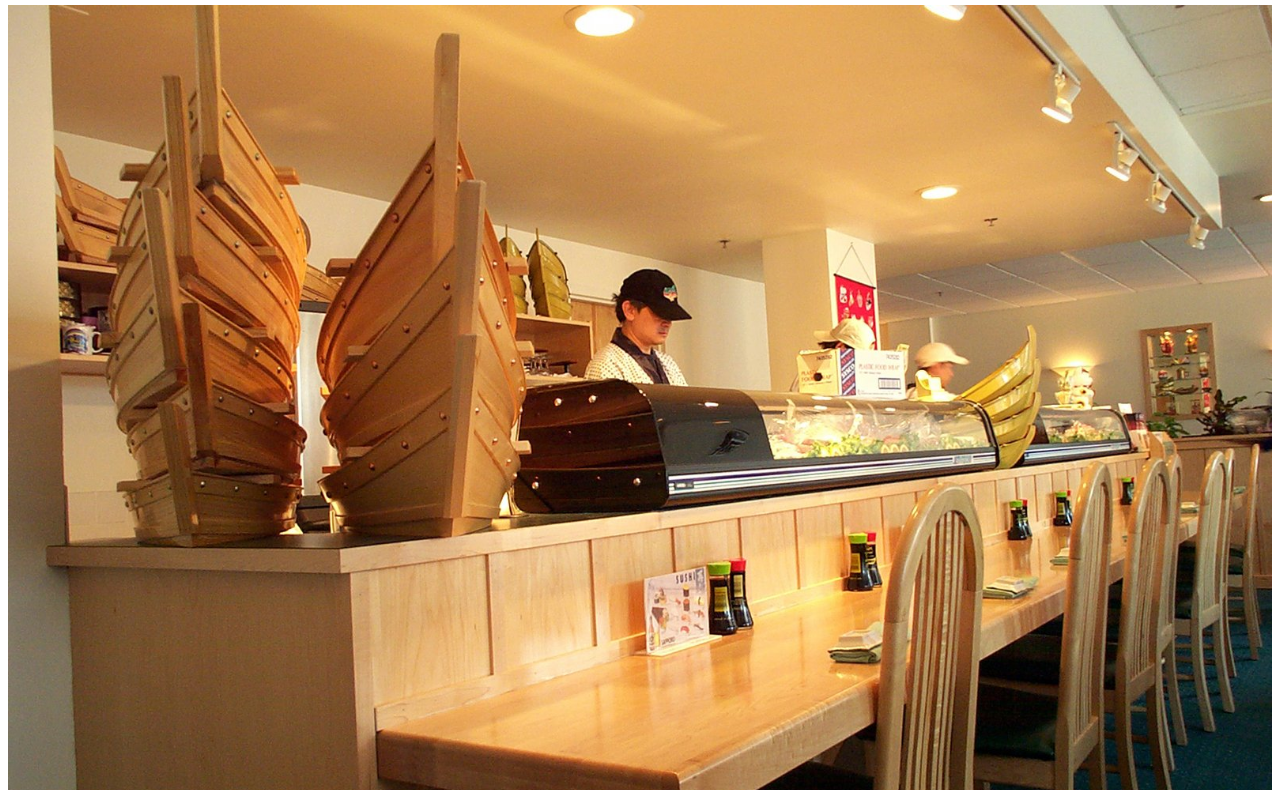
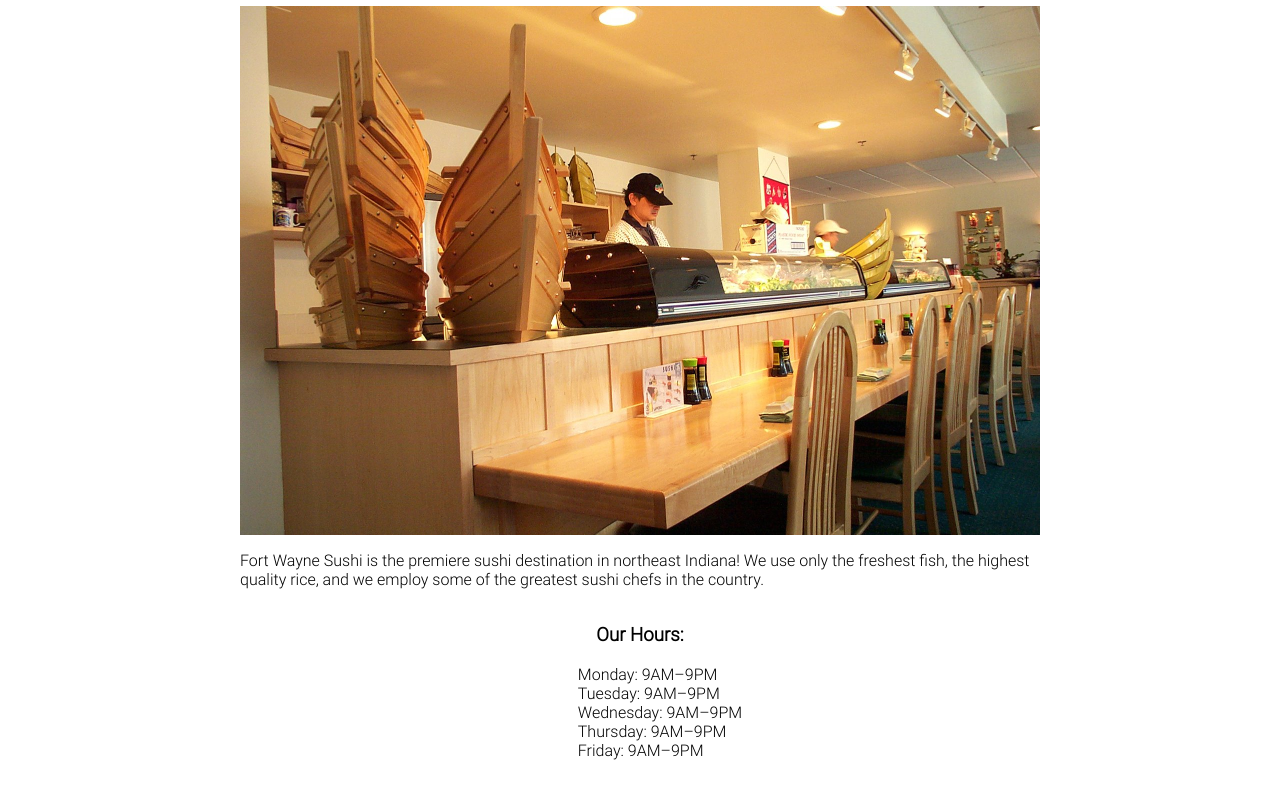
Before and after one commit to nguyenjessev/restaurant-page, a website built with webpack: page dist/index.html in a window 1280 px wide. Shown: the part 83-873 px from the top of the page. After the commit the page ends 851 px from the top, so only its background shows below. Built offline with nearby package versions, Linux system fonts and the light colour scheme.

Commit message:
Create homepage using webpack modules

```diff
--- a/src/index.js
+++ b/src/index.js
@@ -1 +1,3 @@
-import './style.css'
+import loadHome from './load_home.js'
+
+loadHome();
--- /dev/null
+++ b/src/load_home.js
@@ -0,0 +1,35 @@
+import './style.css'
+import Image from './sushi-bar.jpg'
+
+const loadHome = () => {
+  const header = document.createElement('h1');
+  header.textContent = 'Welcome to Fort Wayne Sushi!';
+
+  const image = document.createElement('img');
+  image.src = Image;
+  image.classList.add('interior-photo');
+
+  const paragraph = document.createElement('p');
+  paragraph.textContent = 'Fort Wayne Sushi is the premiere sushi destination \
+  in northeast Indiana! We use only the freshest fish, the highest quality \
+  rice, and we employ some of the greatest sushi chefs in the country.';
+
+  const hoursHeader = document.createElement('h3');
+  hoursHeader.textContent = 'Our Hours:';
+
+  const hoursList = document.createElement('ul');
+  hoursList.classList.add('hours')
+  hoursList.innerHTML = '<li>Monday: 9AM&ndash;9PM</li>\
+                         <li>Tuesday: 9AM&ndash;9PM</li>\
+                         <li>Wednesday: 9AM&ndash;9PM</li>\
+                         <li>Thursday: 9AM&ndash;9PM</li>\
+                         <li>Friday: 9AM&ndash;9PM</li>';
+
+  document.getElementById('content').append(header,
+                                            image,
+                                            paragraph,
+                                            hoursHeader,
+                                            hoursList);
+}
+
+export default loadHome;
--- a/src/style.css
+++ b/src/style.css
@@ -1,4 +1,27 @@
+@font-face {
+  font-family: system;
+  font-style: normal;
+  font-weight: 300;
+  src: local("./SFNSText-Light"), local(".HelveticaNeueDeskInterface-Light"), local(".LucidaGrandeUI"), local("Ubuntu Light"), local("Segoe UI Light"), local("Roboto-Light"), local("DroidSans"), local("Tahoma");
+}
+
+body {
+  font-family: "system";
+}
+
 #content {
   display: flex;
   flex-direction: column;
+  max-width: 800px;
+  margin: 0 auto;
+  align-items: center;
 }
+
+.interior-photo {
+  max-width: 100%;
+}
+
+.hours {
+  list-style: none;
+  margin: 0;
+}
```
Also changed, not shown: dist/index.html, dist/main.js, src/sushi-bar.jpg (renamed from dist/sushi-bar.jpg).
